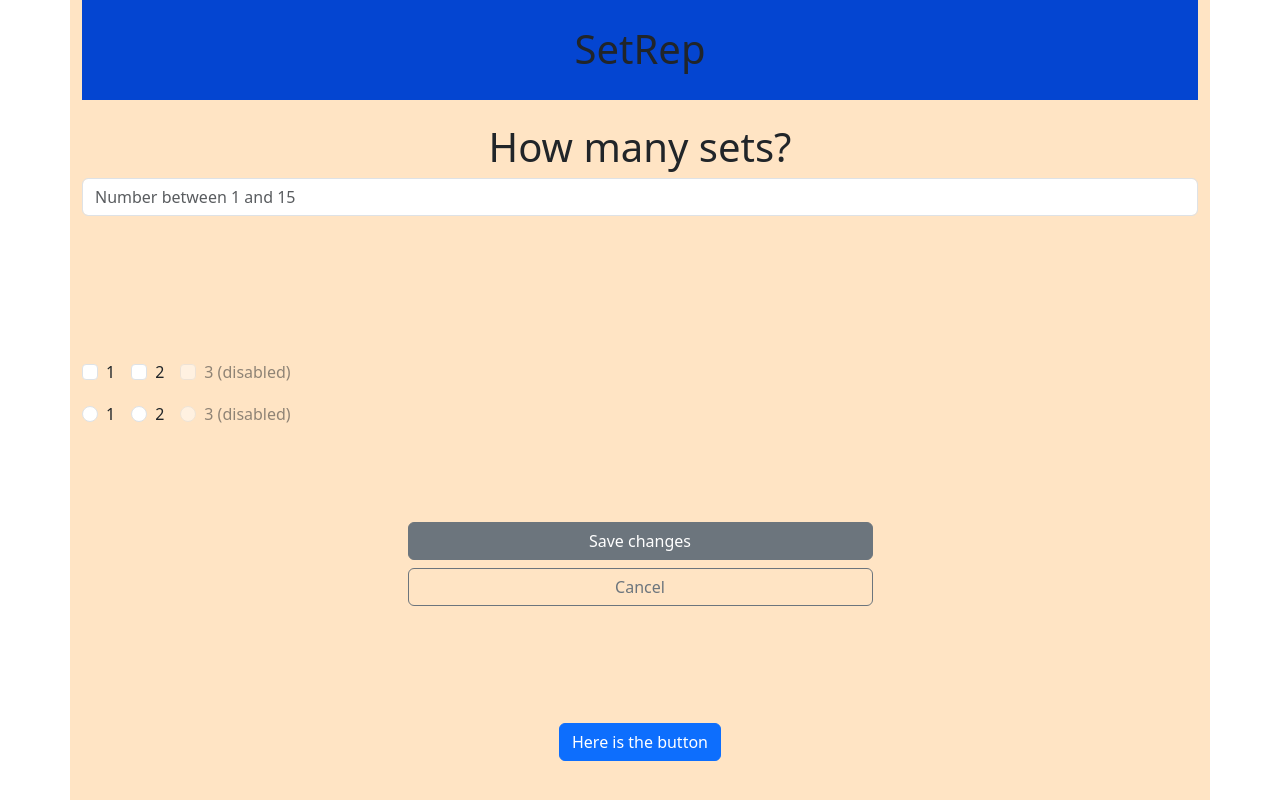
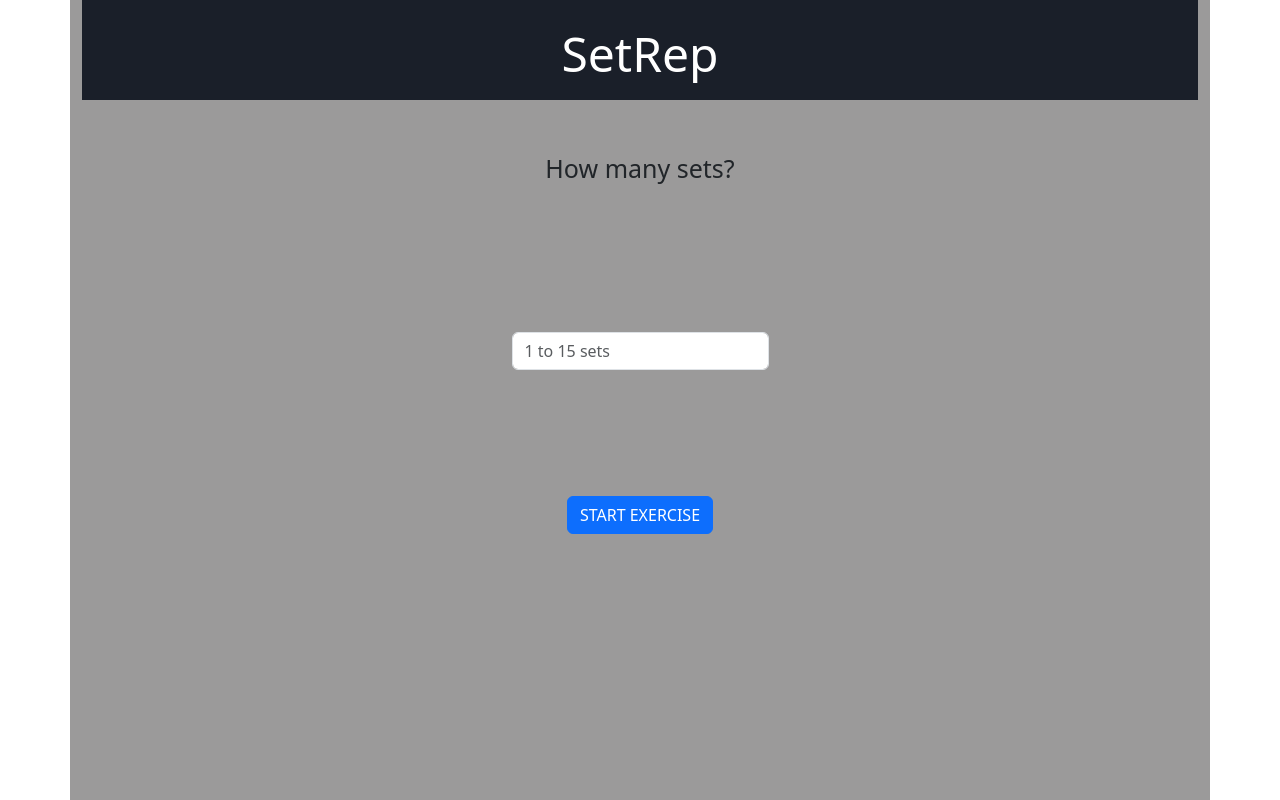
Before and after one commit to JustGritJordan/set-rep, a JavaScript app in the folder client/: page / in a window 1280 px wide. Built offline with nearby package versions, Linux system fonts and the light colour scheme; the HTML template or start-up script is replaced by a standard one.

Commit message:
changed color off application and adjust margins around start exercise button

```diff
--- a/client/src/App.js
+++ b/client/src/App.js
@@ -5,23 +5,20 @@ import Form from 'react-bootstrap/Form';
 import Stack from 'react-bootstrap/Stack';
 
 
-
-
-
 function Header() {
   return (
     <div className='container'>
 
     <header className="header">
-      <h1 className='h1'>SetRep</h1>
+      <h1 className='SetRep'>SetRep</h1>
       <h1 className='SetsQuestion'> How many sets?</h1>
     </header>
     <Form className='inputBox'>
       <Form.Group className="mb-3" controlId="exampleForm.ControlInput1">
-        <Form.Control type="email" placeholder="Number between 1 and 15" />
+        <Form.Control type="email" placeholder="1 to 15 sets" />
       </Form.Group>
     </Form>
-    <Form>
+    {/* <Form>
       {['checkbox', 'radio'].map((type) => (
         <div key={`inline-${type}`} className="mb-3">
           <Form.Check
@@ -51,9 +48,11 @@ function Header() {
     <Stack gap={2} className="col-md-5 mx-auto">
       <Button variant="secondary">Save changes</Button>
       <Button variant="outline-secondary">Cancel</Button>
-    </Stack>
-    <Button className='GoButton'>Here is the button
+    </Stack> */}
+    <div className='GoButtonDiv'>
+    <Button className='GoButton'>START EXERCISE
     </Button>
+    </div>
     </div>
   );
 }
--- a/client/src/index.css
+++ b/client/src/index.css
@@ -2,14 +2,14 @@
 width: 100%;
 height: 100vh;
 display: grid;
-background-color:bisque
+background-color:rgb(155, 154, 154)
 }
 .header{
-    background: #0445d1;
+    background: #1a1f29;
     height: 100px;
 }
 
-.h1{
+.SetRep{
     margin: 0;
     padding-top: 25px;
     text-align: center;
@@ -17,18 +17,22 @@ background-color:bisque
     font-size: 3rem;
 }
 .SetsQuestion{
+    margin-top: 70px;
     text-align: center;
-    margin-block: 50px;
+    font-size:25px;
 
 }
 .inputBox{
+    margin:auto;
+    margin-bottom: 100px;
+
+}
+.GoButtonDiv{
+    margin-top: 10px;
+    margin-bottom: 150px;
     text-align: center;
-    padding-bottom: 50px;
 }
 
 .GoButton{
-    margin: auto;
-    padding-top: 25px;
-    text-align: center;
-    font-size: 3rem;
+    margin: auto
 }
```
Also changed, not shown: client/src/counter.js (added, +13 -0 lines).
